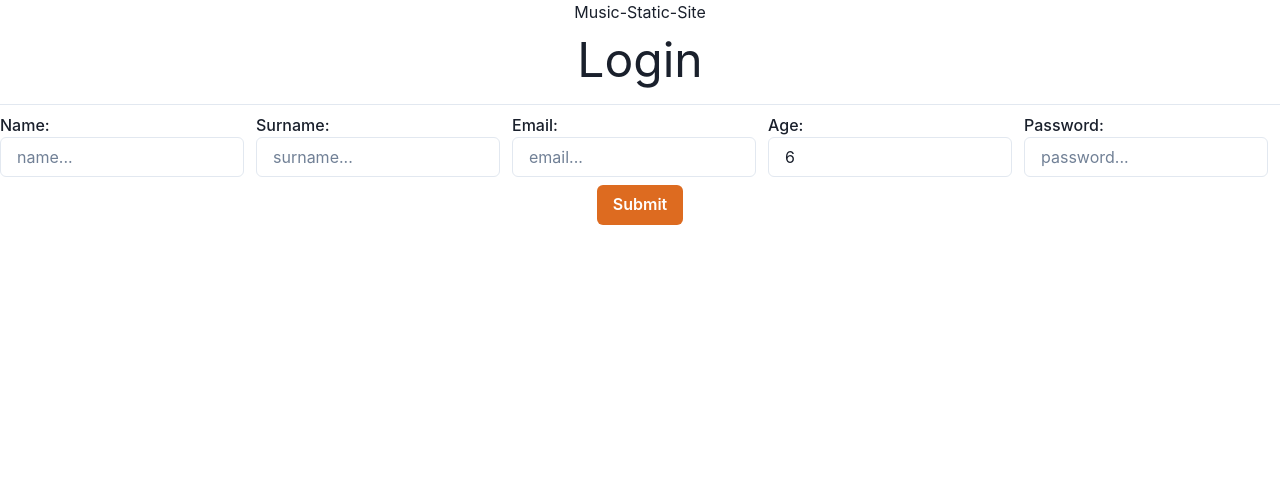
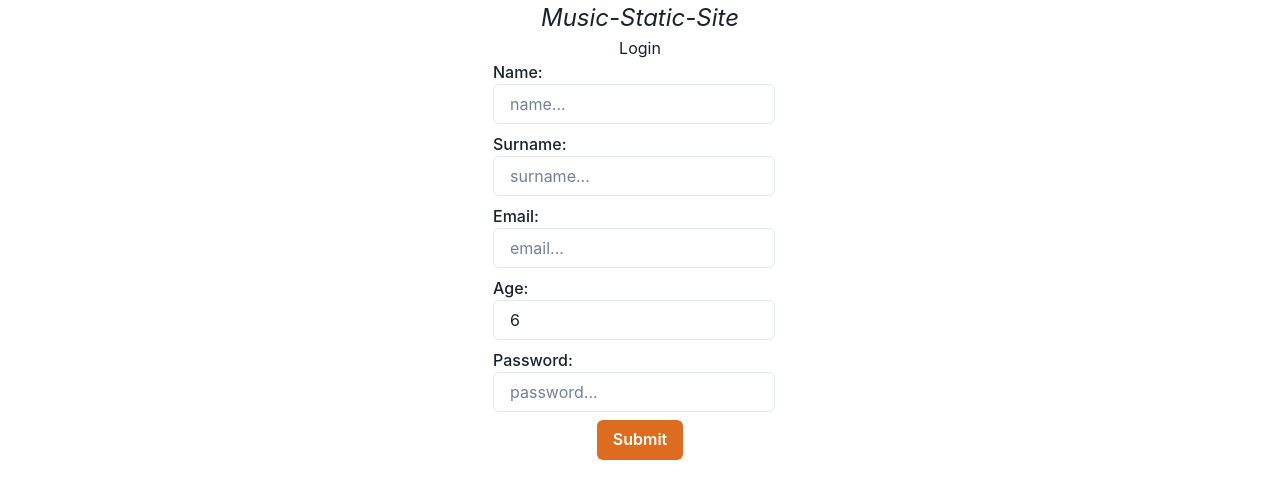
Before and after one commit to DonaldMzima/Music-Static-Site, a React (Create React App) app: page / in a window 1280 px wide. Shown: the top 498 px of the page. Built offline with nearby package versions, Linux system fonts and the light colour scheme.

Commit message:
ref:adding/style

```diff
--- a/src/components/Form.tsx
+++ b/src/components/Form.tsx
@@ -67,8 +67,8 @@ export const Form = () => {
         <div>
           <ModelUI isOpen={isOpen} onClose={onClose} data={modal} />
         </div>
-        <Stack divider={<StackDivider />}>
-          <Text fontSize="5xl">
+
+        <Text fontSize="1xl">
           <h1>Login</h1>
         </Text>
         {submitting && <div>Submtting Form...</div>}
@@ -85,6 +85,8 @@ export const Form = () => {
                   />
                 </FormLabel>
                 <p>{errors.name?.message}</p>
+              </Center>
+              <Center>
                 <FormLabel>
                   <p>Surname:</p>
                   <Input
@@ -94,6 +96,8 @@ export const Form = () => {
                   />
                 </FormLabel>
                 <p>{errors.surname?.message}</p>
+              </Center>
+              <Center>
                 <FormLabel>
                   <p>Email:</p>
                   <Input
@@ -103,6 +107,8 @@ export const Form = () => {
                   />
                 </FormLabel>
                 <p>{errors.email?.message}</p>
+              </Center>
+              <Center>
                 <FormLabel>
                   <p>Age:</p>
                   <Input
@@ -112,6 +118,8 @@ export const Form = () => {
                   />
                 </FormLabel>
                 <p>{errors.age?.message}</p>
+              </Center>
+              <Center>
                 <FormLabel>
                   <p>Password:</p>
                   <Input
@@ -130,7 +138,6 @@ export const Form = () => {
             </Button>
           </div>
         </form>
-        </Stack>
       </div>
     </>
   )
--- a/src/components/navBar/Nav.tsx
+++ b/src/components/navBar/Nav.tsx
@@ -1,9 +1,12 @@
 import React from 'react'
+import { Text } from '@chakra-ui/react'
 
 const NavBar = () => {
   return (
     <nav>
-      <h1>Music-Static-Site</h1>
+      <Text as="cite" fontSize="2xl">
+        <h1>Music-Static-Site</h1>
+      </Text>
     </nav>
   )
 }
```
Lines whose indentation alone changed are shown as unchanged.
